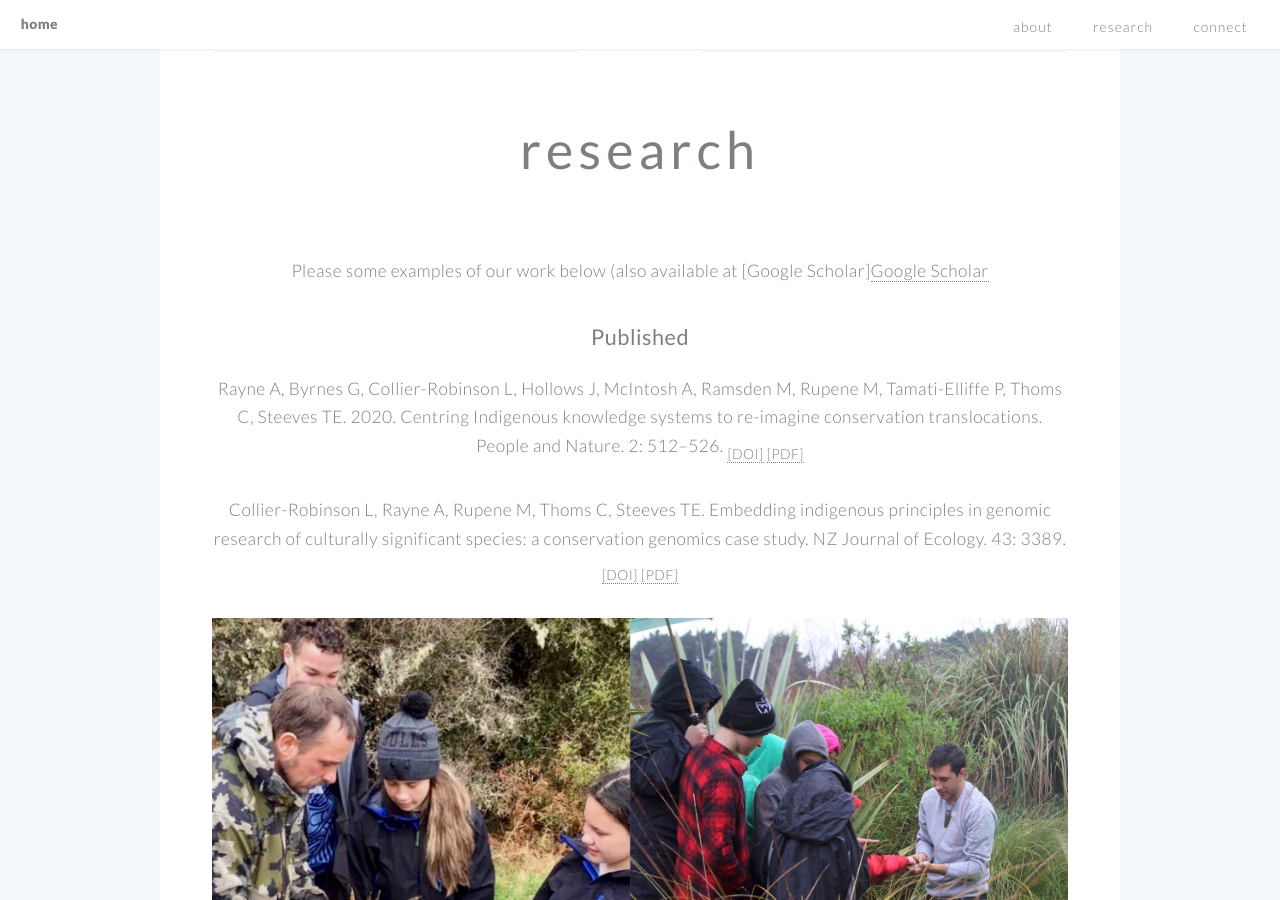
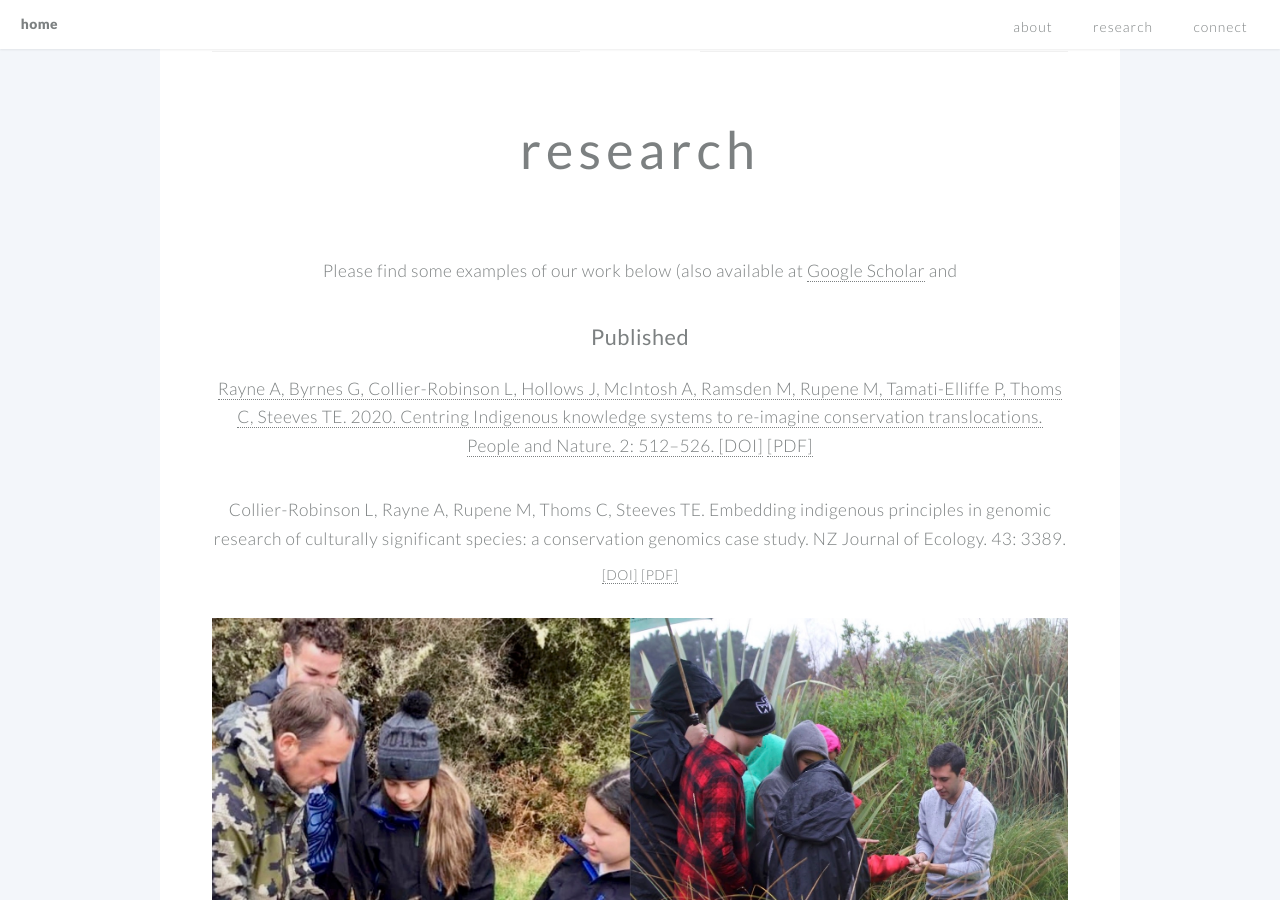
Before and after one commit to aislingrayne/aislingrayne.github.io, a Jekyll site: the page built from index.md, in a window 1280 px wide and 900 px high, scrolled down 1876 px. Built offline with Jekyll 4.4.1, drawn with Linux system fonts in a browser that asks for light colours.

Commit message:
Update index.md

```diff
--- a/index.md
+++ b/index.md
@@ -32,7 +32,7 @@
 # By declaring these variables, you can include a portfolio showcasing your work and organize your portfolio's items into a custom layout, all without adding any CSS. In addition, you must 1) create an HTML file in the_includes folder for each project with the text you'd like to display, and 2) create a YAML file in the _data folder describing the order in which each project should be shown and categorized. See `/includes/example.html` and `/_data/work.yml` for examples.
 
 portfolio: research # the heading for your portfolio and title of your YAML file
-portfolio_description: Please some examples of our work below (also available at [Google Scholar]<a href="https://scholar.google.com/citations?user=gm7qbskAAAAJ&hl=en">Google Scholar</a>  # a description to be desplayed below the heading and above the content
+portfolio_description: Please find some examples of our work below (also available at <a href="https://scholar.google.com/citations?user=gm7qbskAAAAJ&hl=en">Google Scholar</a> and <a href="https://www.researchgate.net/profile/Aisling-Rayne # a description to be desplayed below the heading and above the content">ResearchGate</a>
 
 # optional CTA section --------------------------------------------------
 
```
